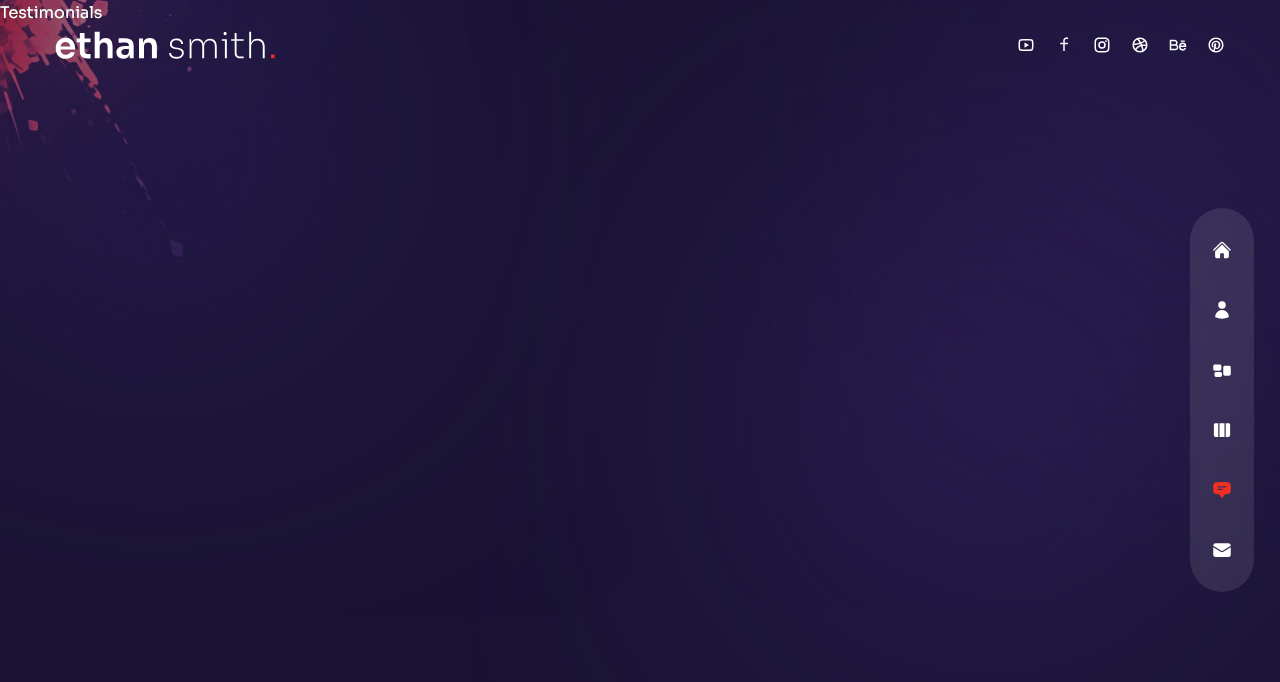
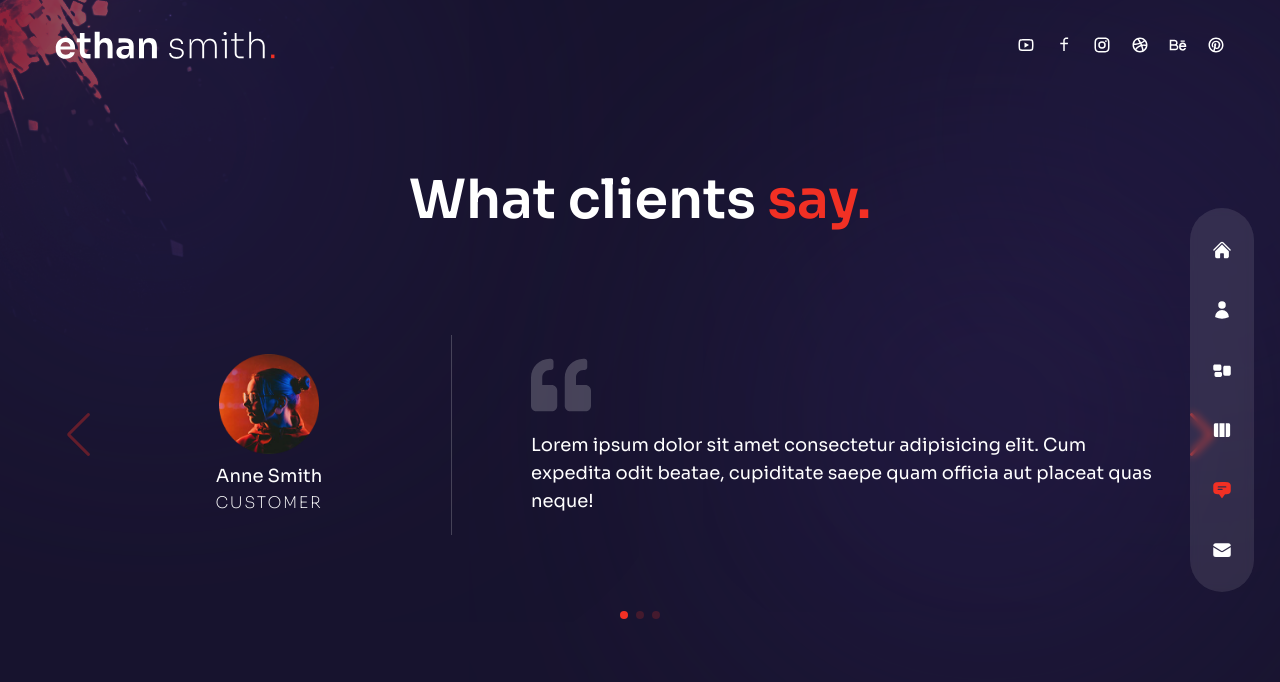
Before and after one commit to MateuscardosoRocha/Portfolio-Pessoal, a Next.js app: page /testimonials in a window 1280 px wide. Shown: the top 682 px of the page. Built offline with nearby package versions, Linux system fonts and the light colour scheme.

Commit message:
Testimonials

```diff
--- a/components/TestimonialSlider.js
+++ b/components/TestimonialSlider.js
@@ -23,8 +23,67 @@
   },
 ];
 
+/* eslint-disable react/jsx-key */
+
+import 'swiper/css'
+import 'swiper/css/navigation'
+import 'swiper/css/pagination'
+import { Navigation, Pagination } from 'swiper';
+import { Swiper, SwiperSlide } from 'swiper/react'
+
+
+
+
+import { FaQuoteLeft } from 'react-icons/fa'
+import Image from 'next/image';
+
+
 const TestimonialSlider = () => {
-  return <div>Testimonial Slider</div>;
+  return <Swiper
+  navigation={true}
+    pagination={{
+      clickable: true
+    }}
+    modules={[Navigation,Pagination]}
+    className='h-[400px]'
+  >
+
+    {
+      testimonialData.map((person, index) => {
+        return <SwiperSlide key={index}>
+          <div className='flex flex-col items-center md:flex-row gap-x-8 h-full px-16'>
+            {/* avatar, nome, posição */}
+            <div className='w-full max-w-[300px] flex flex-col xl:justify-center items-center relative mx-auto xl:mx-0'>
+              <div className='flex flex-col justify-center text-center'>
+                {/* Avatar */}
+                <div className='mb-2 mx-auto'>
+                  <Image src={person.image} width={100} height={100} alt='profile'/>
+                </div>
+
+                {/* nome */}
+                <div className='text-lg'>{person.name}</div>
+
+                {/* position */}
+                <div className='text-[]12px] uppercase font-extralight tracking-widest'>{person.position}</div>
+              </div>
+            </div>
+            {/*quote  */}
+            <div className='flex-1 flex flex-col justify-center before:w-[1px] xl:before:bg-white/20 xl:before:absolute xl:before:left-0 xl:before:h-[200px] relative xl:pl-20'>
+
+                <div className='mb-4'>
+                  <FaQuoteLeft className='text-4xl xl:text-6xl text-white/20 mx-auto md:mx-0' />
+                </div>
+                {/* Message */}
+                <div className='xl:text-lg text-center md:text-left'>{person.message}</div>
+              </div>
+            </div>
+
+
+        </SwiperSlide>
+      })
+    }
+
+  </Swiper>;
 };
 
 export default TestimonialSlider;
--- a/pages/testimonials/index.js
+++ b/pages/testimonials/index.js
@@ -1,5 +1,26 @@
+import  TestimonialSlider  from '../../components/TestimonialSlider'
+
+import {motion} from 'framer-motion'
+import { fadeIn } from '../../variants'
+
 const Testimonials = () => {
-  return <div>Testimonials</div>;
+  return <div className='h-full bg-primary/30 py-32 text-center'>
+    <div className='container mx-auto h-full flex flex-col justify-center'>
+      <motion.h2
+      variants={fadeIn('up', 0.2)}
+      initial="hidden"
+      animate="show"
+      exit="hidden"
+      className='h2 mb-8 xl:mb-0'>What clients <span className='text-accent'>say.</span></motion.h2>
+
+      <motion.div
+      variants={fadeIn('up', 0.4)}
+      initial="hidden"
+      animate="show"
+      exit="hidden"  >
+        <TestimonialSlider/> </motion.div>
+    </div>
+  </div>;
 };
 
 export default Testimonials;
```
